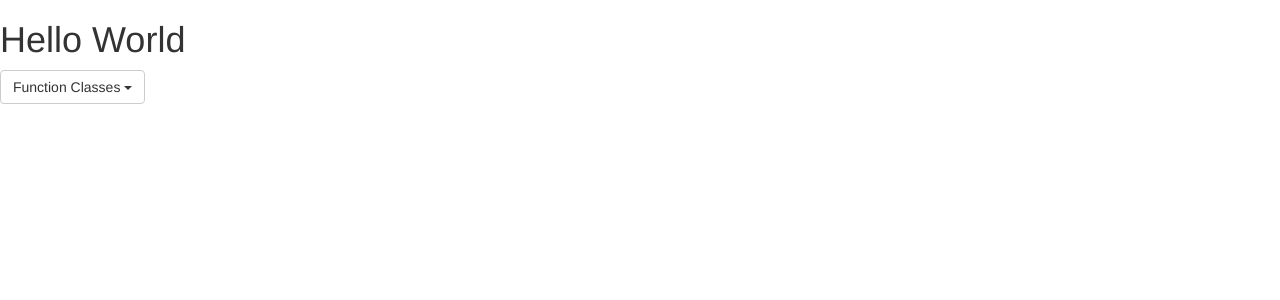
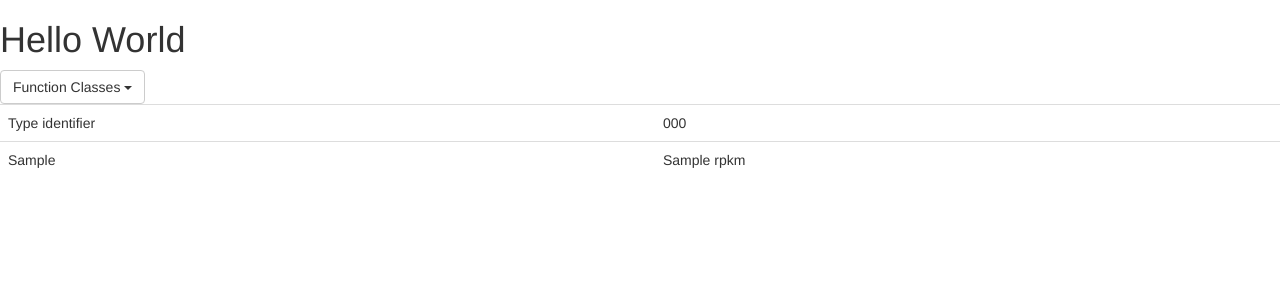
Before and after one commit to EnvGen/BARM_web_server, a Flask app: template templates/index.html in a window 1280 px wide. Shown: the top 300 px of the page. Run offline with Flask 2, Linux system fonts and the light colour scheme; tables that the repository leaves empty hold one stand-in row (values such as "Sample post"); the template is opened without the code that fills it: values that come from a table or form of the project are taken from there, most other values are stand-ins (such as "Sample title", 1, 10 or a date in 2020); some libraries are stand-ins or nearby versions.

Commit message:
A first gene counts table on index page

```diff
--- a/app.py
+++ b/app.py
@@ -6,11 +6,12 @@ app = Flask(__name__)
 app.config.from_object(os.environ['APP_SETTINGS'])
 db = SQLAlchemy(app)
 
-from models import Sample, SampleSet, TimePlace, SampleProperty
+from models import Sample, SampleSet, TimePlace, SampleProperty, Annotation
 
 @app.route('/')
 def index():
-    return render_template('index.html')
+    samples, table = Annotation.rpkm_table()
+    return render_template('index.html', table=table, samples=samples)
 
 if __name__ == '__main__':
     app.run()
--- a/templates/index.html
+++ b/templates/index.html
@@ -20,5 +20,21 @@
       <li><a href="#">Action</a></li>
     </ul>
   </div>
+  <table class="table">
+    <tr>
+      <td>Type identifier</td>
+      {% for sample in samples %}
+        <td>{{sample.scilifelab_code}}</td>
+      {% endfor %}
+    </tr>
+    {% for annotation, sample_d in table.items() %}
+      <tr>
+        <td>{{annotation.type_identifier}}</td>
+        {% for sample, rpkm in sample_d.items() %}
+          <td>{{rpkm}}</td>
+        {% endfor %}
+      </tr>
+    {% endfor %}
+  </table>
 </body>
 </html>
```
Also changed, not shown: models.py (+29 -1 lines).
